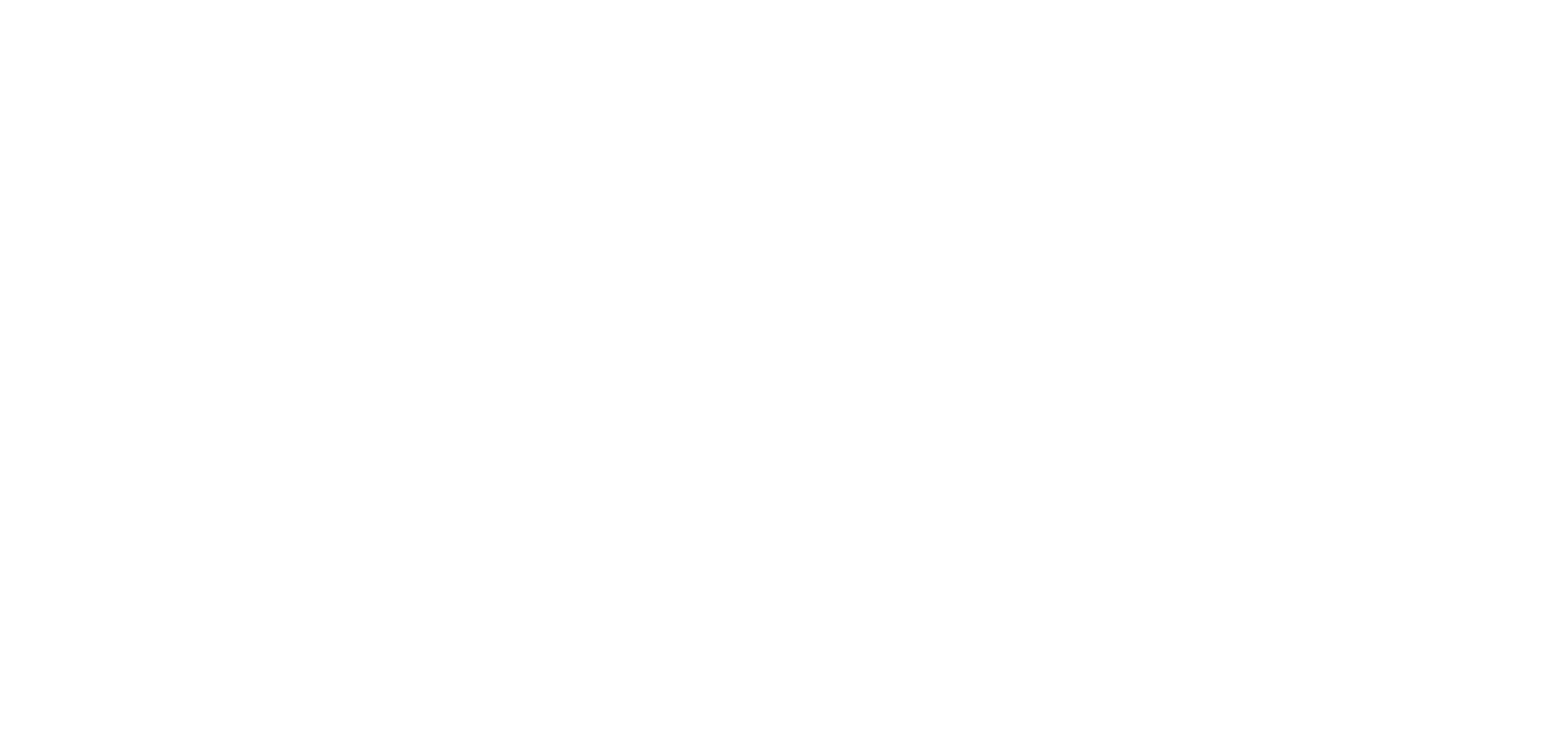
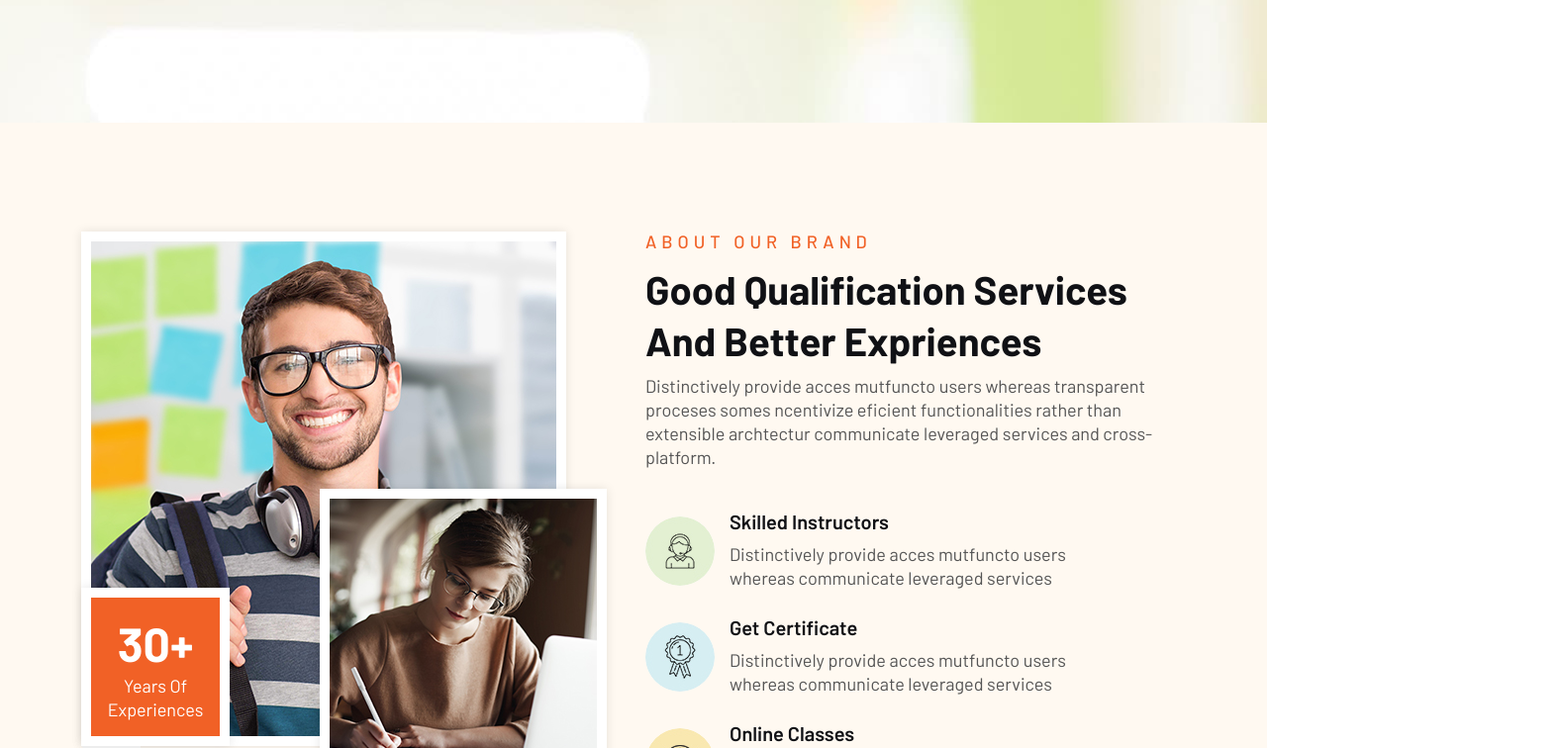
Before and after one commit to rohit0o07/newreactecommerce, a React (Vite) app: page /about in a window 1280 px wide. Before the commit this address had no page. Shown: the part 344-1100 px from the top of the page at 99% size, 1578 px wide, since content can reach past the window. Before the commit the page ends 800 px from the top, so only its background shows below. Built offline with nearby package versions, Linux system fonts and the light colour scheme.

Commit message:
about page updated

```diff
--- /dev/null
+++ b/src/about/About.jsx
@@ -0,0 +1,90 @@
+import React from 'react'
+import PageHeader from '../components/PageHeader';
+
+const subTitle = "About Our Brand";
+const title = "Good Qualification Services And Better Expriences";
+const desc = "Distinctively provide acces mutfuncto users whereas transparent proceses somes ncentivize eficient functionalities rather than extensible archtectur communicate leveraged services and cross-platform.";
+
+const year = "30+";
+const expareance = "Years Of Experiences";
+
+const aboutList = [
+{
+imgUrl: '/src/assets/images/about/icon/01.jpg',
+imgAlt: 'about icon rajibraj91 rajibraj',
+title: 'Skilled Instructors',
+desc: 'Distinctively provide acces mutfuncto users whereas communicate leveraged services',
+},
+{
+imgUrl: '/src/assets/images/about/icon/02.jpg',
+imgAlt: 'about icon rajibraj91 rajibraj',
+title: 'Get Certificate',
+desc: 'Distinctively provide acces mutfuncto users whereas communicate leveraged services',
+},
+{
+imgUrl: '/src/assets/images/about/icon/03.jpg',
+imgAlt: 'about icon rajibraj91 rajibraj',
+title: 'Online Classes',
+desc: 'Distinctively provide acces mutfuncto users whereas communicate leveraged services',
+},
+]
+
+
+const About = () => {
+  return (
+    <div>
+      <PageHeader title={"About our Brand"} curPage={"About"}/>
+        <div className='about-section style-3 padding-tb section-bg'>
+            <div className='container'>
+                <div className='row justify-content-center row-cols-xl-2 row-cols-1 align-items-center'>
+                    <div className='col'>
+                        <div className='about-left'>
+                            <div className='about-thumb'>
+                                <img src="/src/assets/images/about/01.jpg" alt="" />
+                            </div>
+                            <div className='abs-thumb'>
+                                <img src="/src/assets/images/about/02.jpg" alt="" />
+                            </div>
+                            <div className='about-left-content'>
+                                <h3>{year}</h3>
+                                <p>{expareance}</p>
+                            </div>
+                        </div>
+                    </div>
+
+                    {/*2nd col*/}
+                    <div className='col'>
+                        <div className='about-right'>
+                            <div className='section-header'>
+                                <span className='subtitle'>{subTitle}</span>
+                                <h2 className='title'>{title}</h2>
+                                <p>{desc}</p>
+                            </div>
+                            <div className='section-wrapper'>
+                                <ul className='lab-ul'>
+                                    {
+                                        aboutList.map((val,i) => (
+                                            <li key={i}>
+                                                <div className='sr-left'>
+                                                    <img src={val.imgUrl} alt=""/>
+                                                </div>
+                                                <div className='sr-right'>
+                                                 <h5>{val.title}</h5>
+                                                 <p>{val.desc}</p>
+                                                </div>
+                                            </li>
+                                        ))
+                                    }
+                                </ul>
+                            </div>
+                        </div>
+                    </div>
+                </div>
+            </div>
+        </div>
+
+    </div>
+  )
+}
+
+export default About
--- a/src/main.jsx
+++ b/src/main.jsx
@@ -19,6 +19,7 @@
 import SingleProduct from './shop/SingleProduct.jsx';
 import CartPage from './shop/CartPage.jsx';
 import SingleBlog from './blog/SingleBlog.jsx';
+import About from './about/About.jsx';
 
 
 const router = createBrowserRouter([
@@ -49,6 +50,9 @@
           {
             path:'cart-page',
             element:<CartPage/>
+          },{
+            path:'/about',
+            element:<About/>
           }
         ]
   },]);
```
